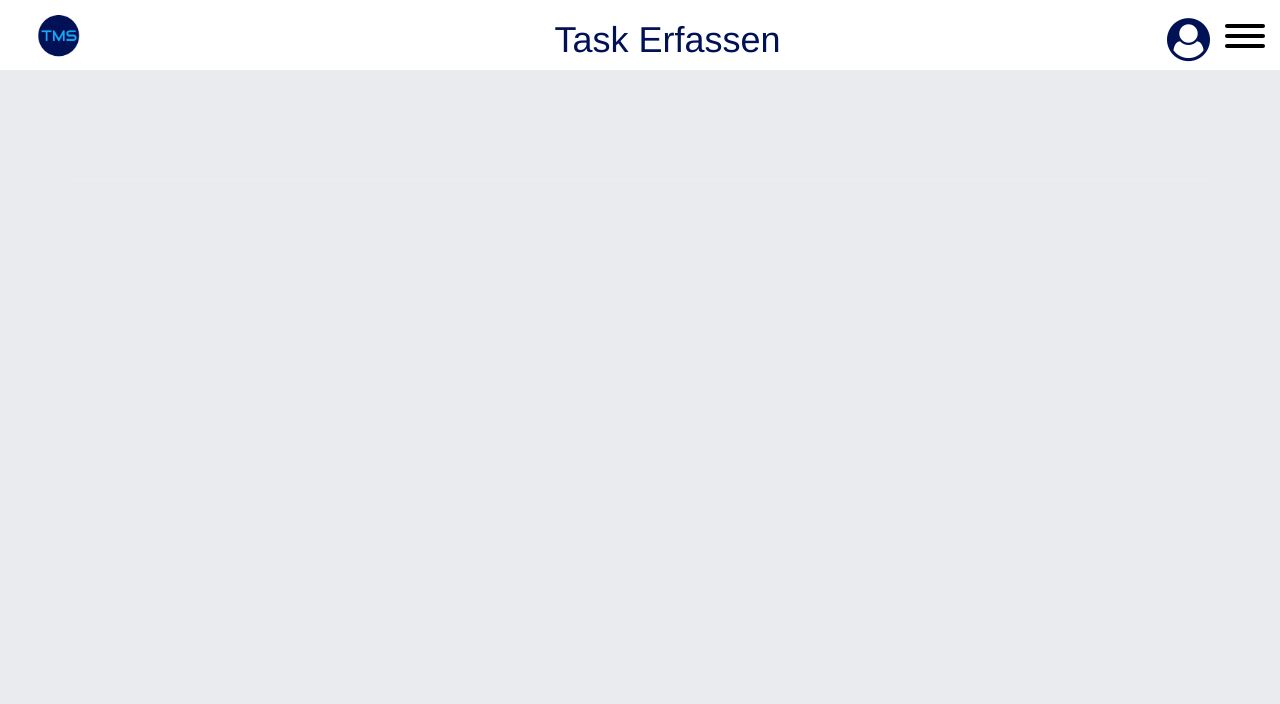
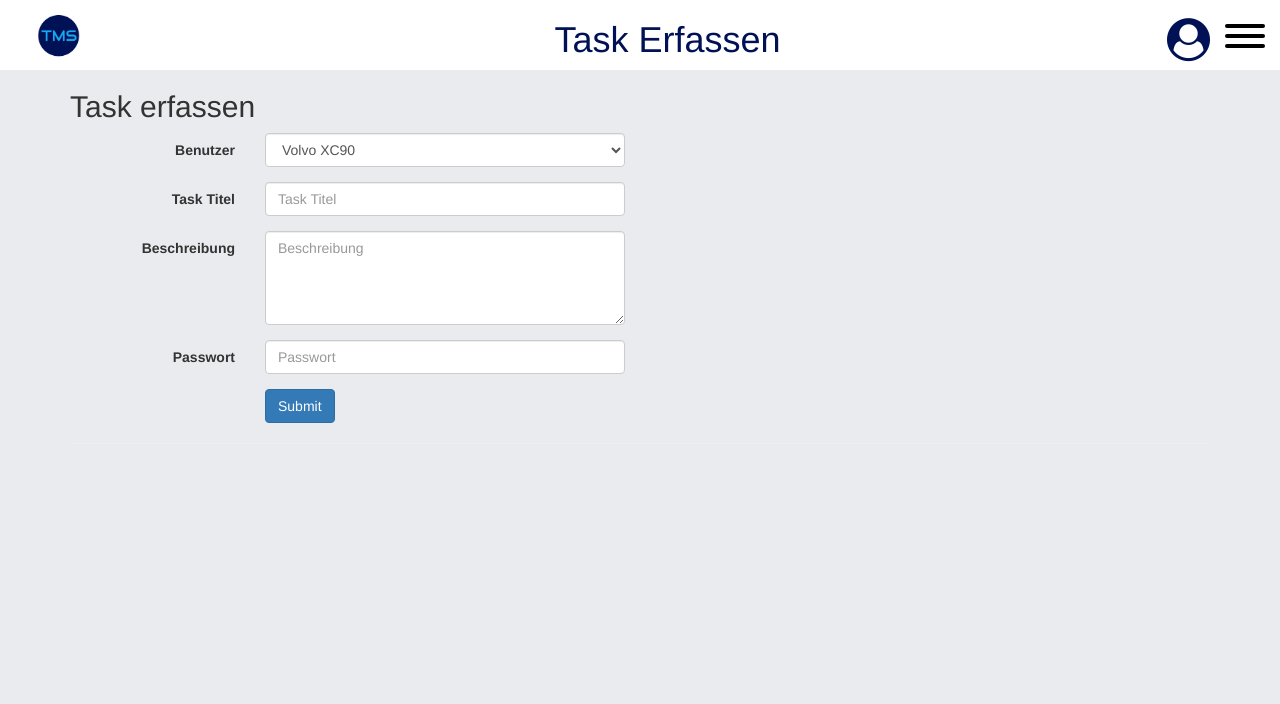
Before and after one commit to Justinio99/TMS, a PHP site: page /TaskErfassen in a window 1280 px wide; the page is wider, and only the part inside the window is pictured. Shown: the top 704 px of that part. Run offline with PHP 8.4, Linux system fonts and the light colour scheme; some libraries are stand-ins or nearby versions.

Commit message:
task erfassen start

```diff
--- a/controller/LoginController.php
+++ b/controller/LoginController.php
@@ -36,7 +36,7 @@ class LoginController
         // In diesem Fall möchten wir dem Benutzer die View mit dem Namen
         //   "default_index" rendern. Wie das genau funktioniert, ist in der
         //   View Klasse beschrieben.
-        $view = new View('index_login.php');
+        $view = new View('index_login');
         $view->title = 'Login';
         $view->heading = 'Login';
         $view->display();
--- a/public/css/style.css
+++ b/public/css/style.css
@@ -5,7 +5,7 @@ body {
   overflow: hidden;
 }
 .container{
-  margin-top: 7%;
+
 }
 
 .c-nav-bar-centerd {
--- a/view/BenutzerErfassen.php
+++ b/view/BenutzerErfassen.php
@@ -1 +1 @@
-<h1>hallo welt!</h1>
+<h1>Benutzer erfassen</h1>
--- a/view/TaskErfassen.php
+++ b/view/TaskErfassen.php
@@ -0,0 +1,40 @@
+<h2>Task erfassen</h2>
+<form class="form-horizontal" action="/user/doCreate" method="post">
+	<div class="component" data-html="true">
+		<div class="form-group">
+      <label class="col-md-2 control-label" >Benutzer </label>
+      <div class="col-md-4">
+      <select  class="form-control input-md">
+        <option value="volvo">Volvo XC90</option>
+        <option value="saab">Saab 95</option>
+        <option value="mercedes">Mercedes SLK</option>
+        <option value="audi">Audi TT</option>
+      </select>
+		</div>
+  </div>
+		<div class="form-group">
+		  <label class="col-md-2 control-label" for="lastName">Task Titel</label>
+		  <div class="col-md-4">
+		  	<input id="taskTitel" name="taskTitel" type="text" placeholder="Task Titel" class="form-control input-md">
+		  </div>
+		</div>
+		<div class="form-group">
+		  <label class="col-md-2 control-label" for="email">Beschreibung</label>
+		  <div class="col-md-4">
+		  	<textarea rows="4" cols="50" id="beschreibung" name="beschreibung" type="text" placeholder="Beschreibung" class="form-control input-md"></textarea>
+		  </div>
+		</div>
+		<div class="form-group">
+		  <label class="col-md-2 control-label" for="password">Passwort</label>
+		  <div class="col-md-4">
+		  	<input id="password" name="password" type="password" placeholder="Passwort" class="form-control input-md">
+		  </div>
+		</div>
+		<div class="form-group">
+	      <label class="col-md-2 control-label" for="send">&nbsp;</label>
+		  <div class="col-md-4">
+		    <input id="send" name="send" type="submit" class="btn btn-primary">
+		  </div>
+		</div>
+	</div>
+</form>
```
